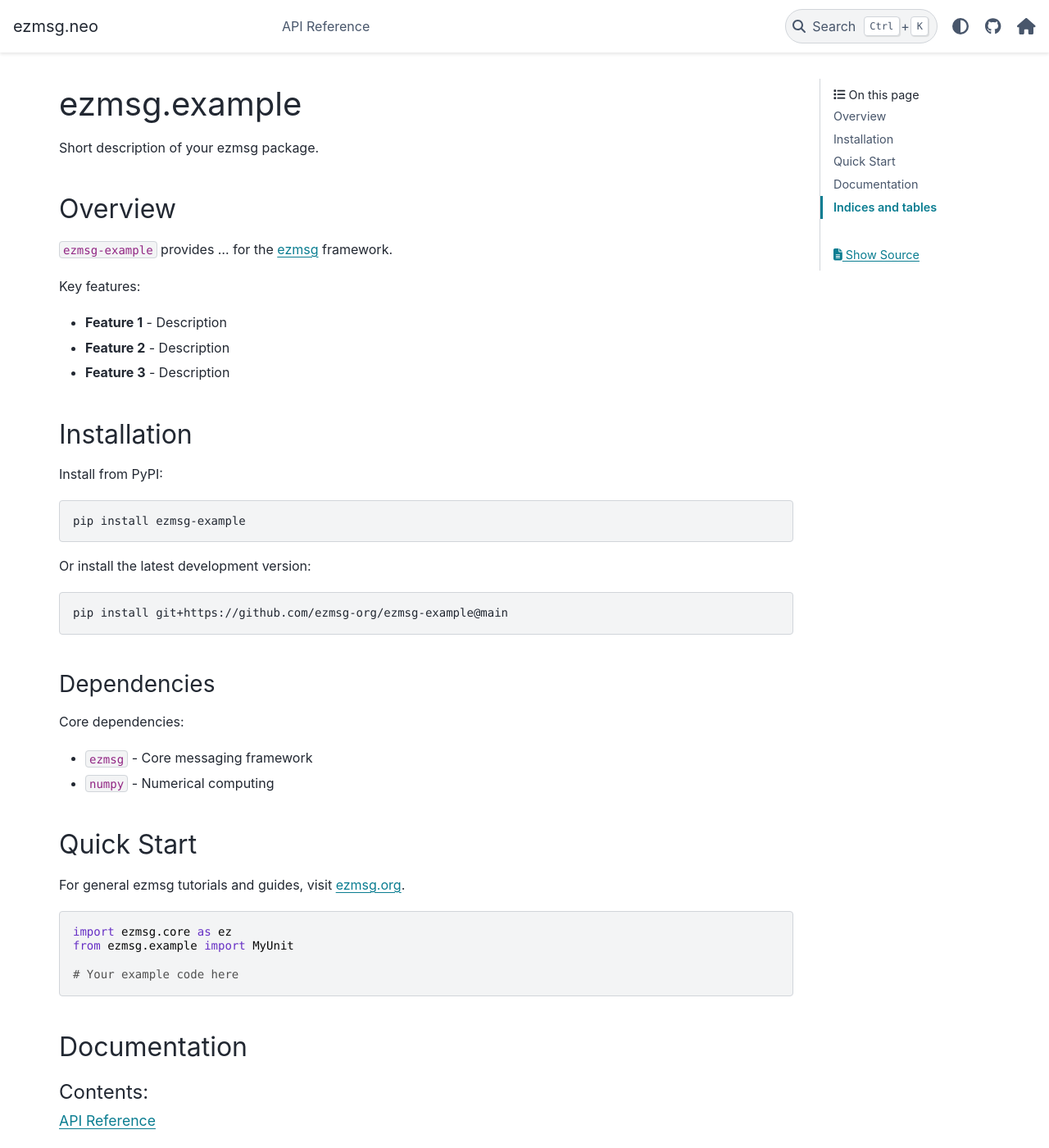
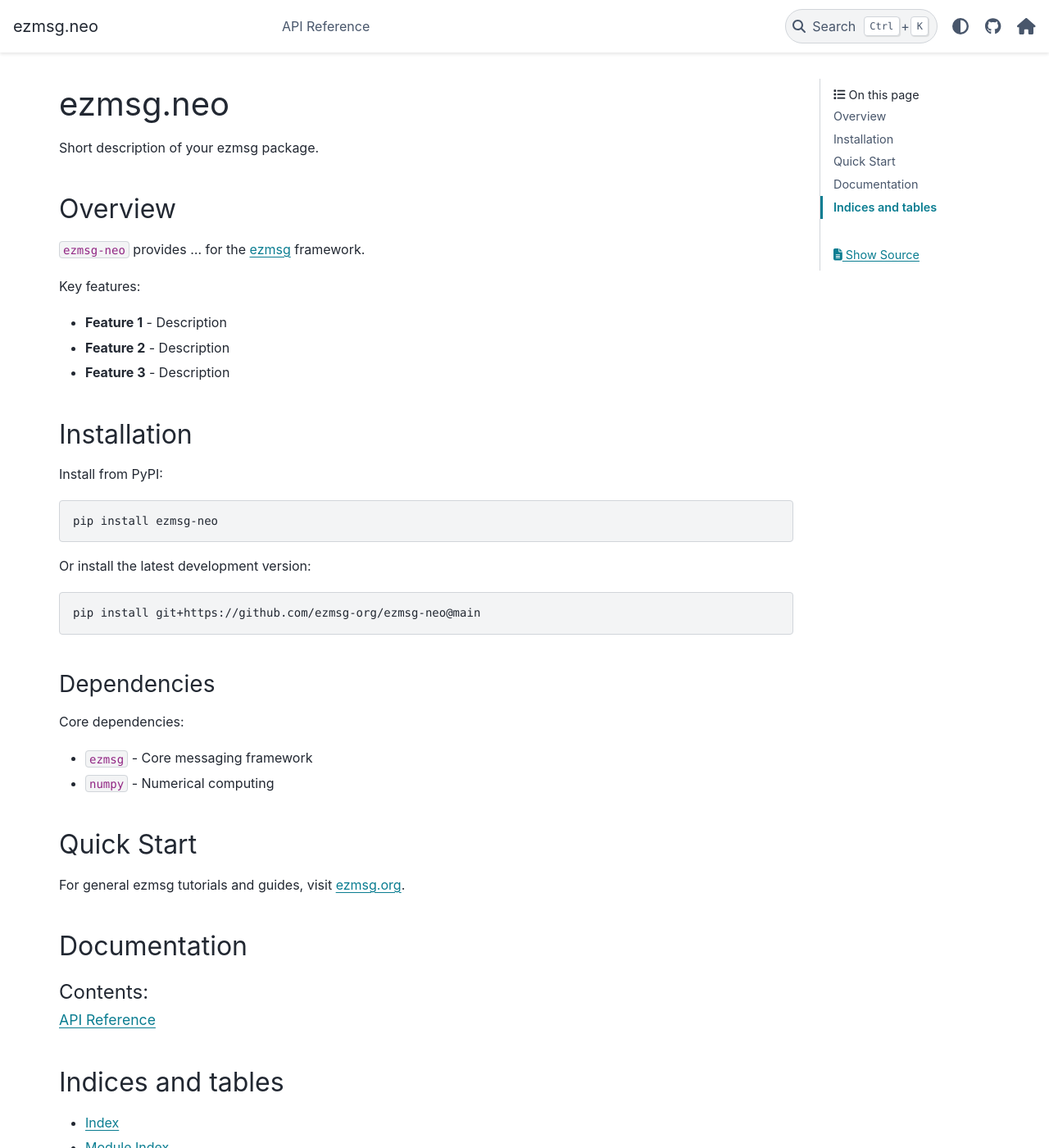
Before and after one commit to ezmsg-org/ezmsg-neo, a Sphinx documentation site: the page built from docs/source/index.rst, in a window 1280 px wide and 1400 px high. Shown: the whole window at 82% size. Built offline with Sphinx 7.4.7 and the PyData theme 0.15.4, drawn with Linux system fonts in a browser that asks for light colours; the version number could not be read and is left out.

Commit message:
example->neo find and replace

```diff
--- a/docs/source/api/index.rst
+++ b/docs/source/api/index.rst
@@ -5,4 +5,4 @@
    :toctree: generated
    :recursive:
 
-   ezmsg.example
+   ezmsg.neo
--- a/docs/source/index.rst
+++ b/docs/source/index.rst
@@ -1,4 +1,4 @@
-ezmsg.example
+ezmsg.neo
 =============
 
 Short description of your ezmsg package.
@@ -6,7 +6,7 @@
 Overview
 --------
 
-``ezmsg-example`` provides ... for the `ezmsg <https://www.ezmsg.org>`_ framework.
+``ezmsg-neo`` provides ... for the `ezmsg <https://www.ezmsg.org>`_ framework.
 
 Key features:
 
@@ -21,13 +21,13 @@
 
 .. code-block:: bash
 
-   pip install ezmsg-example
+   pip install ezmsg-neo
 
 Or install the latest development version:
 
 .. code-block:: bash
 
-   pip install git+https://github.com/ezmsg-org/ezmsg-example@main
+   pip install git+https://github.com/ezmsg-org/ezmsg-neo@main
 
 Dependencies
 ^^^^^^^^^^^^
@@ -42,12 +42,6 @@
 
 For general ezmsg tutorials and guides, visit `ezmsg.org <https://www.ezmsg.org>`_.
 
-.. code-block:: python
-
-   import ezmsg.core as ez
-   from ezmsg.example import MyUnit
-
-   # Your example code here
 
 Documentation
 -------------
```
